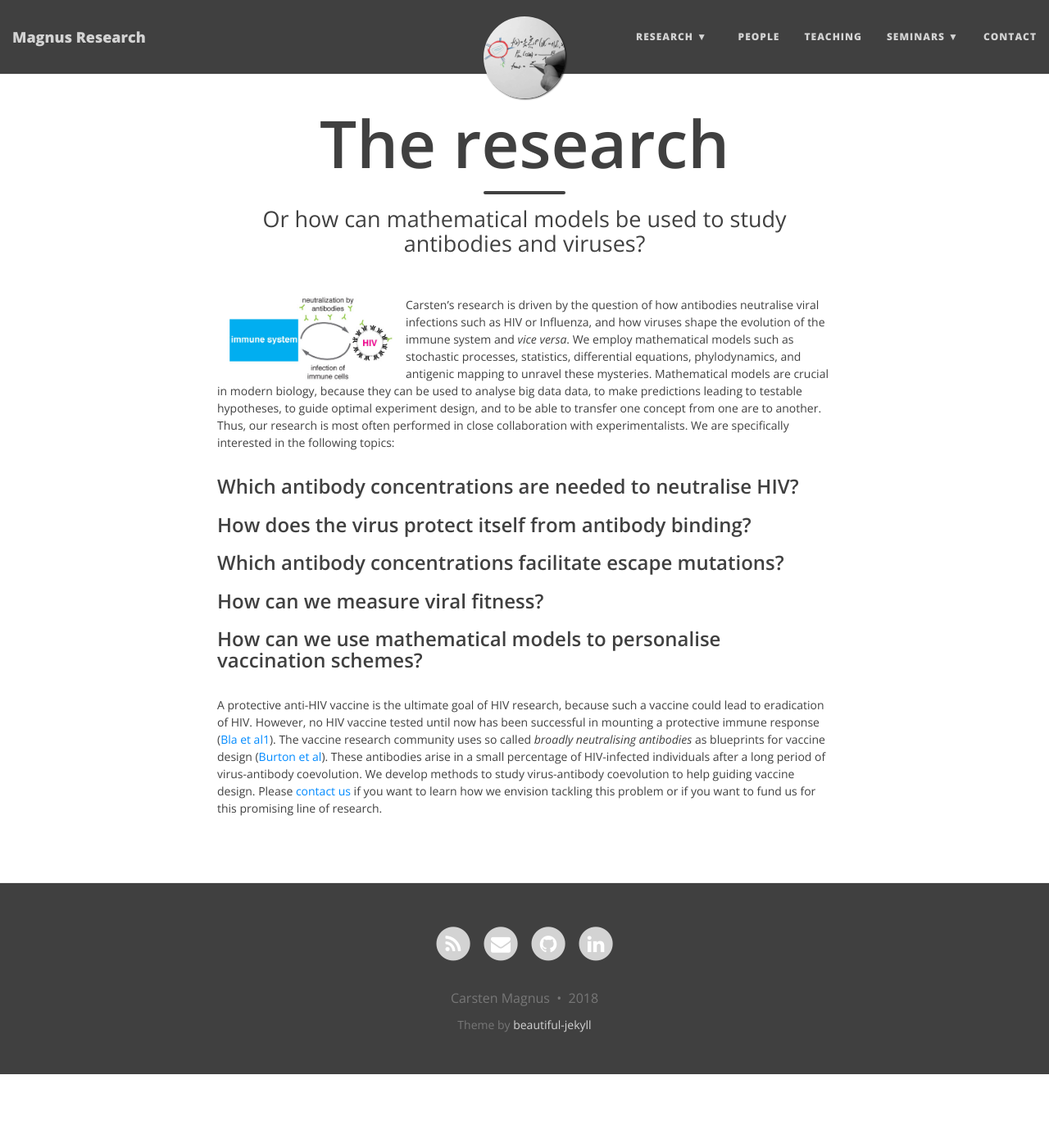
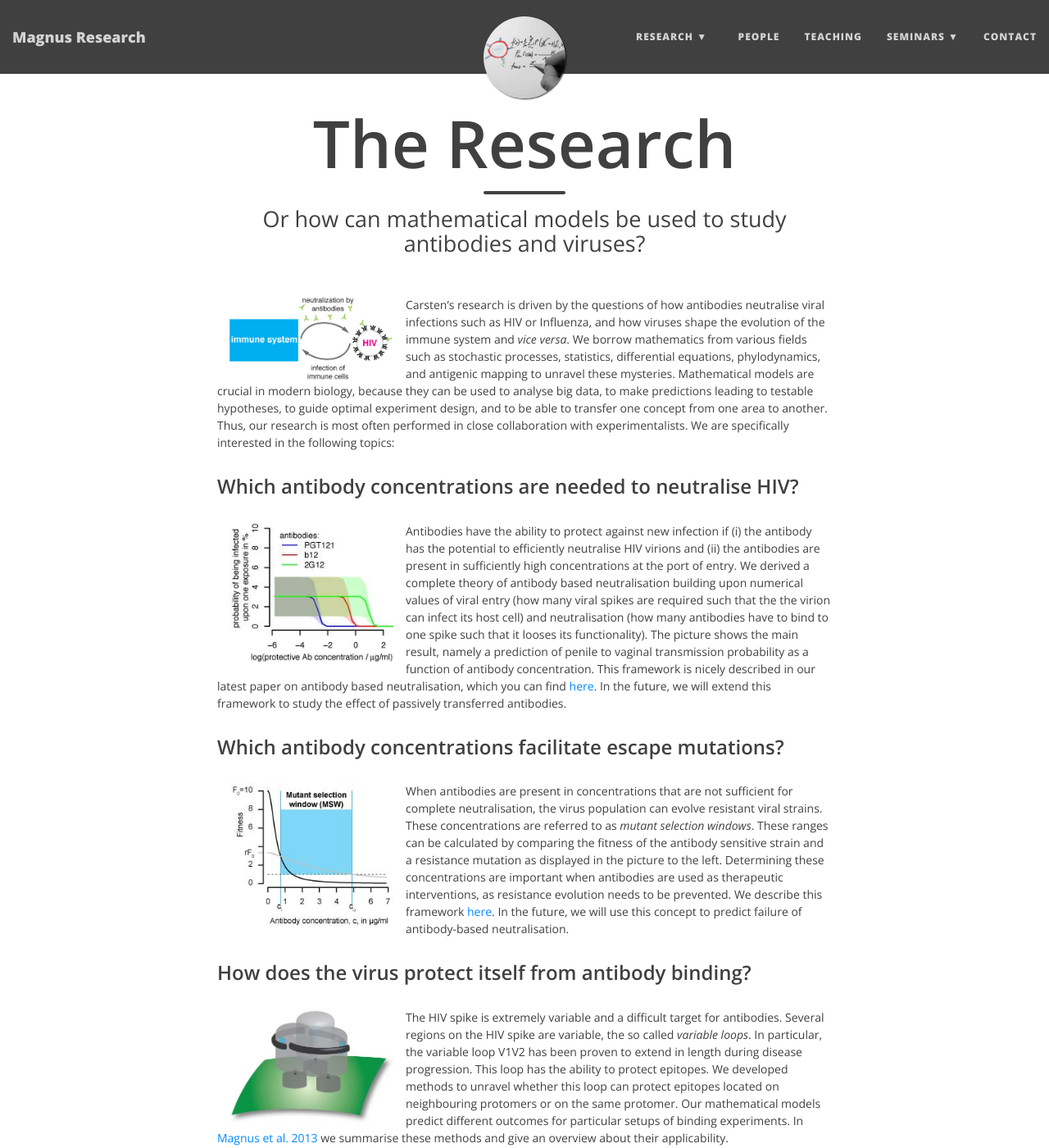
Before and after one commit to magnuscar/magnuscar.github.io, a Jekyll site: the page built from research/research.md, in a window 1280 px wide and 1400 px high. Shown: the whole window at 82% size. Built offline with Jekyll 4.4.1, drawn with Linux system fonts in a browser that asks for light colours; nearby versions of some CDN libraries; some of the changed text lies outside the part shown.

Commit message:
completion of research page

```diff
--- a/research/research.md
+++ b/research/research.md
@@ -1,25 +1,37 @@
 ---
 layout: page
-title: The research
+title: The Research
 subtitle: Or how can mathematical models be used to study antibodies and viruses?
 ---
 
-<img align="left" src="/img/broadinterest.jpg" style="width: 200px;" hspace="15px"/> Carsten's research is driven by the question of how antibodies neutralise viral infections such as HIV or Influenza, and how viruses shape the evolution of the immune system and _vice versa_. We employ mathematical models such as stochastic processes, statistics, differential equations, phylodynamics, and antigenic mapping to unravel these mysteries. Mathematical models are crucial in modern biology, because they can be used to analyse big data data, to make predictions leading to testable hypotheses, to guide optimal experiment design, and to be able to transfer one concept from one are to another. Thus, our research is most often performed in close collaboration with experimentalists. We are specifically interested in the following topics:
+<img align="left" src="/img/broadinterest.jpg" style="width: 200px;" hspace="15px"/> Carsten's research is driven by the questions of how antibodies neutralise viral infections such as HIV or Influenza, and how viruses shape the evolution of the immune system and _vice versa_. We borrow mathematics from various fields such as stochastic processes, statistics, differential equations, phylodynamics, and antigenic mapping to unravel these mysteries. Mathematical models are crucial in modern biology, because they can be used to analyse big data, to make predictions leading to testable hypotheses, to guide optimal experiment design, and to be able to transfer one concept from one area to another. Thus, our research is most often performed in close collaboration with experimentalists. We are specifically interested in the following topics:
 
 
 
 ### Which antibody concentrations are needed to neutralise HIV?
+<img align="left" src="/img/infectionprobabilites_varKD.jpg" style="width: 200px;" hspace="15px"/> Antibodies have the ability to protect against new infection if (i) the antibody has the potential to efficiently neutralise HIV virions and (ii) the antibodies are present in sufficiently high concentrations at the port of entry. We derived a complete theory of antibody based neutralisation building upon numerical values of viral entry (how many viral spikes are required such that the the virion can infect its host cell) and neutralisation (how many antibodies have to bind to one spike such that it looses its functionality). The picture shows the main result, namely a prediction of penile to vaginal transmission probability as a function of antibody concentration. This framework is nicely described in our latest paper on antibody based neutralisation, which you can find [here][link probInf]. In the future, we will extend this framework to study the effect of passively transferred antibodies.
+
+
+
+### Which antibody concentrations facilitate escape mutations?
+<img align="left" src="/img/MSW-theory.jpg" style="width: 200px;" hspace="15px"/> When antibodies are present in concentrations that are not sufficient for complete neutralisation, the virus population can evolve resistant viral strains. These concentrations are referred to as _mutant selection windows_. These ranges can be calculated by comparing the fitness of the antibody sensitive strain and a resistance mutation as displayed in the picture to the left. Determining these concentrations are important when antibodies are used as therapeutic interventions, as resistance evolution needs to be prevented. We describe this framework [here][link MSW]. In the future, we will use this concept to predict failure of antibody-based neutralisation.
+
 
 ### How does the virus protect itself from antibody binding?
+<img align="left" src="/img/neighprot.jpg" style="width: 200px;" hspace="15px"/> The HIV spike is extremely variable and a difficult target for antibodies. Several regions on the HIV spike are variable, the so called _variable loops_. In particular, the variable loop V1V2 has been proven to extend in length during disease progression. This loop has the ability to protect epitopes. We developed methods to unravel whether this loop can protect epitopes located on neighbouring protomers or on the same protomer. Our mathematical models predict different outcomes for particular setups of binding experiments. In [Magnus et al. 2013][link V1V2Theo] we summarise these methods and give an overview about their applicability.
 
-### Which antibody concentrations facilitate escape mutations?
 
-### How can we measure viral fitness?
+### How does within-host evolution influence between-host reconstruction?
+<img align="left" src="/img/Between-Within.jpg" style="width: 200px;" hspace="15px"/> During HIV infection the initially very few transmitted viral strains evolve to an extremely diverse population of viral strains, often referred to as _quasispecies_. Only very few of these strains are transmitted. Phylogenetic methods are used to reconstruct transmission chains of HIV infection based on sequences sampled from HIV infected individuals. We study under which conditions the within-host diversity still allows correct transmission chain reconstruction.
 
 ### How can we use mathematical models to personalise vaccination schemes?
-A protective anti-HIV vaccine is the ultimate goal of HIV research, because such a vaccine could lead to eradication of HIV. However, no HIV vaccine tested until now has been successful in mounting a protective immune response ([Bla et al1][link NoVacc]). The vaccine research community uses so called _broadly neutralising antibodies_ as blueprints for vaccine design ([Burton et al][link blueprint]). These antibodies arise in a small percentage of HIV-infected individuals after a long period of virus-antibody coevolution. We develop methods to study virus-antibody coevolution to help guiding vaccine design. Please [contact us][link contact] if you want to learn how we envision tackling this problem or if you want to fund us for this promising line of research.
+<img align="left" src="/img/induction_bNabs3.jpg" style="width: 200px;" hspace="15px"/>
+A protective anti-HIV vaccine is the ultimate goal of HIV research, because such a vaccine could lead to eradication of HIV. However, no HIV vaccine tested until now has been successful in mounting a protective immune response (e.g. summarised in [Klein et al. 2013][link NoVacc]). The vaccine research community uses so called _broadly neutralising antibodies_ as blueprints for vaccine design ([Burton et al. 2012][link blueprint]). These antibodies arise in a small percentage of HIV-infected individuals after a long period of virus-antibody coevolution. We develop methods to study virus-antibody coevolution with the goal to help rationally design sequential vaccines. Please [contact us][link contact] if you want to learn how we envision tackling this problem or if you want to fund us for this promising line of research.
 
 
-[link NoVacc]: http://
-[link blueprint]: http://
+[link NoVacc]: https://www.ncbi.nlm.nih.gov/pubmed/24031012
+[link blueprint]: https://www.ncbi.nlm.nih.gov/pubmed/23084910
 [link contact]: /contact/
+[link probInf]: http://journals.plos.org/plospathogens/article?id=10.1371/journal.ppat.1006313
+[link V1V2Theo]: https://www.sciencedirect.com/science/article/pii/S0022175913002421
+[link MSW]: https://www.sciencedirect.com/science/article/pii/S0168170215300885
```
Also changed, not shown: seminars/overview.md (+1 -1 lines), teaching/teaching.md (+15 -12 lines), img/Between-Within.jpg (added), img/MSW-theory.jpg (added), img/induction_bNabs3.jpg (added), img/infectionprobabilites_varKD.jpg (added), img/neighprot.jpg (added).
